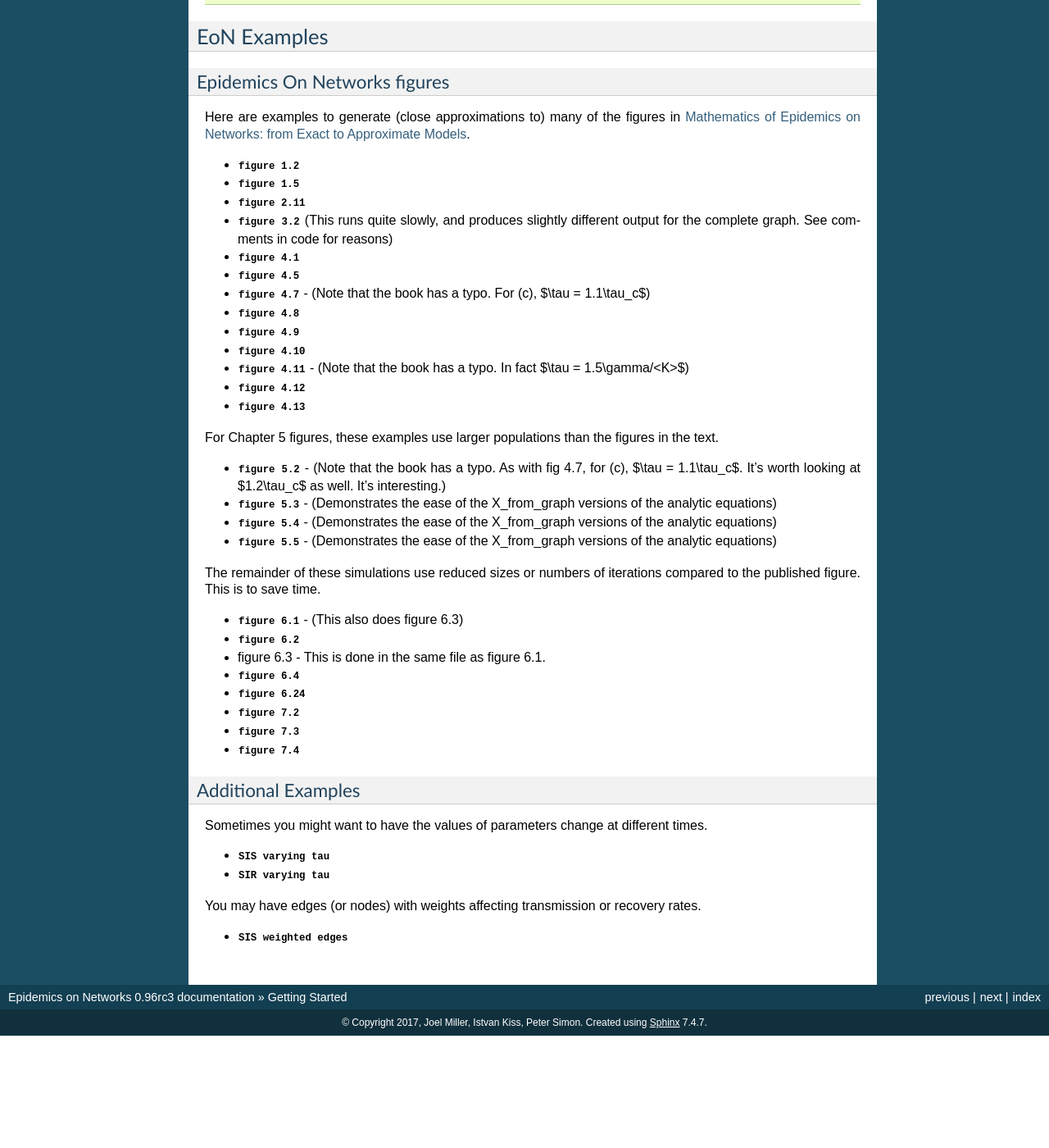
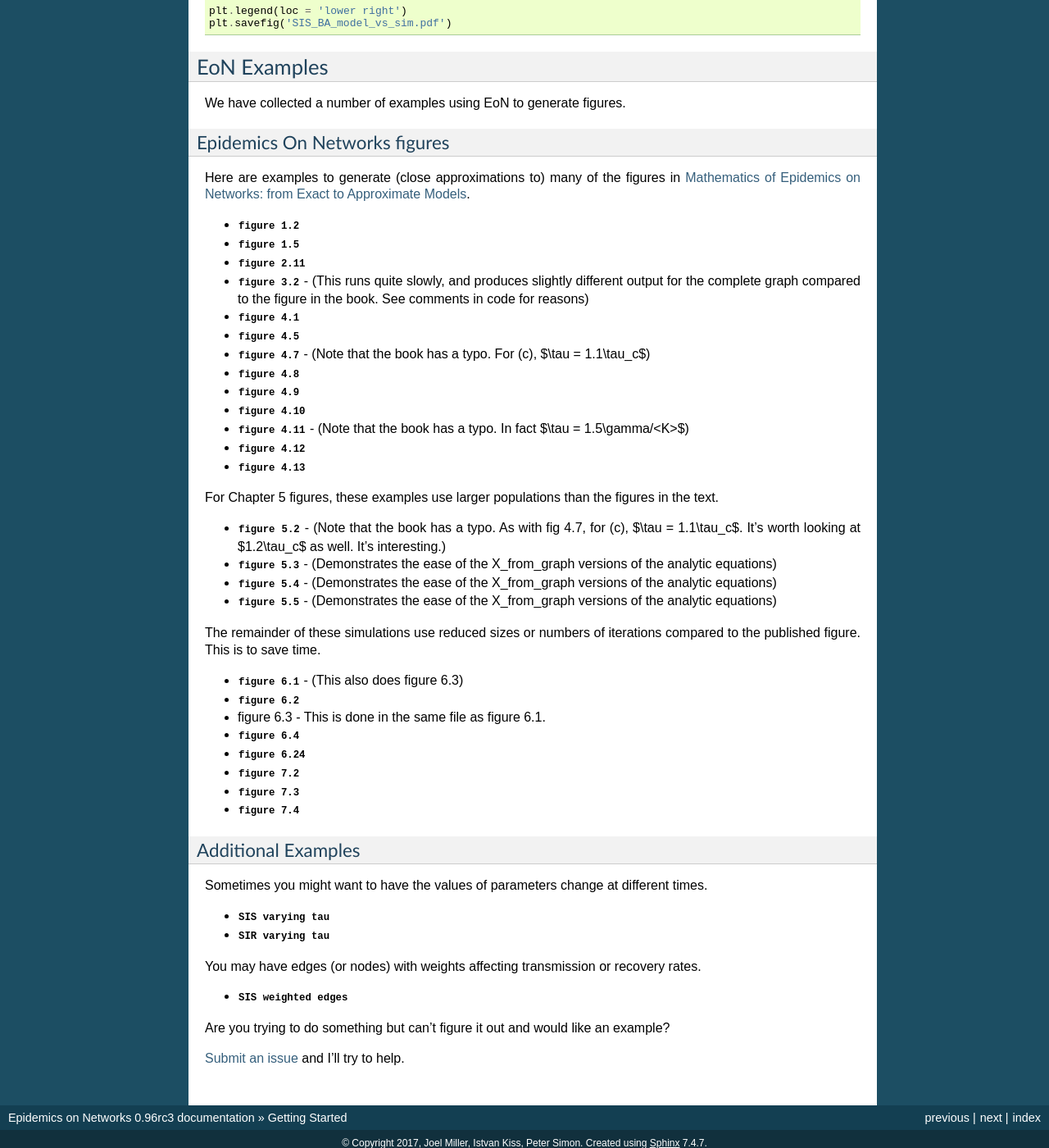
Before and after one commit to springer-math/Mathematics-of-Epidemics-on-Networks, a Sphinx documentation site: the page built from docs/GettingStarted.rst, in a window 1280 px wide and 1400 px high, scrolled down 1232 px. Shown: the whole window at 82% size. Built offline with Sphinx 7.4.7, drawn with Linux system fonts in a browser that asks for light colours; before the commit the page ends 2495 px from its top, so only the background shows below that; some of the changed text lies outside the part shown.

Commit message:
Making documentation more friendly.

```diff
--- a/docs/GettingStarted.rst
+++ b/docs/GettingStarted.rst
@@ -4,6 +4,8 @@ EoN consists of two broad types of algorithms.  One set of algorithms is used to
 
 Installation
 ------------
+EoN is available at https://github.com/springer-math/Mathematics-of-Epidemics-on-Networks.
+
 To install EoN, you need the folder EoN and its contents to either be in the directory you are using or somewhere in your Python path.
 
 QuickStart Guide
@@ -70,6 +72,8 @@ The code here provides an example of creating a Barabasi-Albert network.  Then i
 EoN Examples
 ------------
 
+We have collected a number of examples using EoN to generate figures.
+
 Epidemics On Networks figures
 ^^^^^^^^^^^^^^^^^^^^^^^^^^^^^
 
@@ -83,7 +87,7 @@ Here are examples to generate (close approximations to) many of the figures in
 
 * :download:`figure 2.11 <../examples/fig2p11.py>`
 
-* :download:`figure 3.2 <../examples/fig3p2.py>` (This runs quite slowly, and produces slightly different output for the complete graph.  See comments in code for reasons)
+* :download:`figure 3.2 <../examples/fig3p2.py>` - (This runs quite slowly, and produces slightly different output for the complete graph compared to the figure in the book.  See comments in code for reasons)
 
 * :download:`figure 4.1 <../examples/fig4p1.py>`
 
@@ -148,4 +152,11 @@ rates.
 
 * :download:`SIS weighted edges <../examples/weighted_graph/SIS_weighted.py>`
 
+Are you trying to do something but can't figure it out and would like an example?
+
+`Submit an issue`_ and I'll try to help.
+
+
+
 .. _Mathematics of epidemics on networks\: from exact to approximate models: http://www.springer.com/us/book/9783319508047
+.. _Submit an issue: https://github.com/springer-math/Mathematics-of-Epidemics-on-Networks/issues
--- a/docs/index.rst
+++ b/docs/index.rst
@@ -9,8 +9,9 @@ solve analytic ODE models.  This is based on the book
 
   `Mathematics of Epidemics on Networks: from Exact to Approximate Models`_
 
-The package is built using tools from NetworkX_.
+EoN is built using tools from NetworkX_.  The repository_ is on github.
 
+.. _repository: https://github.com/springer-math/Mathematics-of-Epidemics-on-Networks
 .. _Mathematics of epidemics on networks\: from exact to approximate models: http://www.springer.com/us/book/9783319508047
 .. _NetworkX: https://networkx.github.io
 
```
